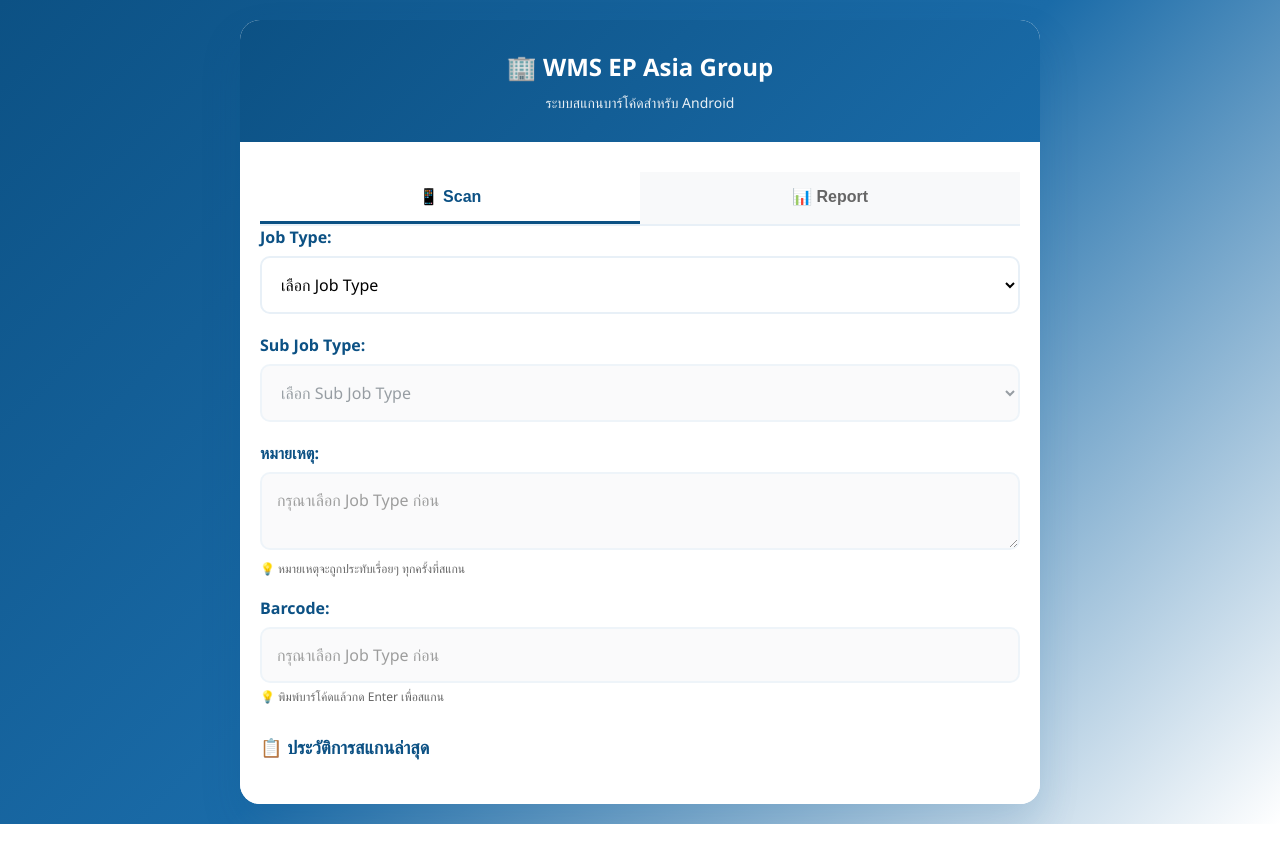
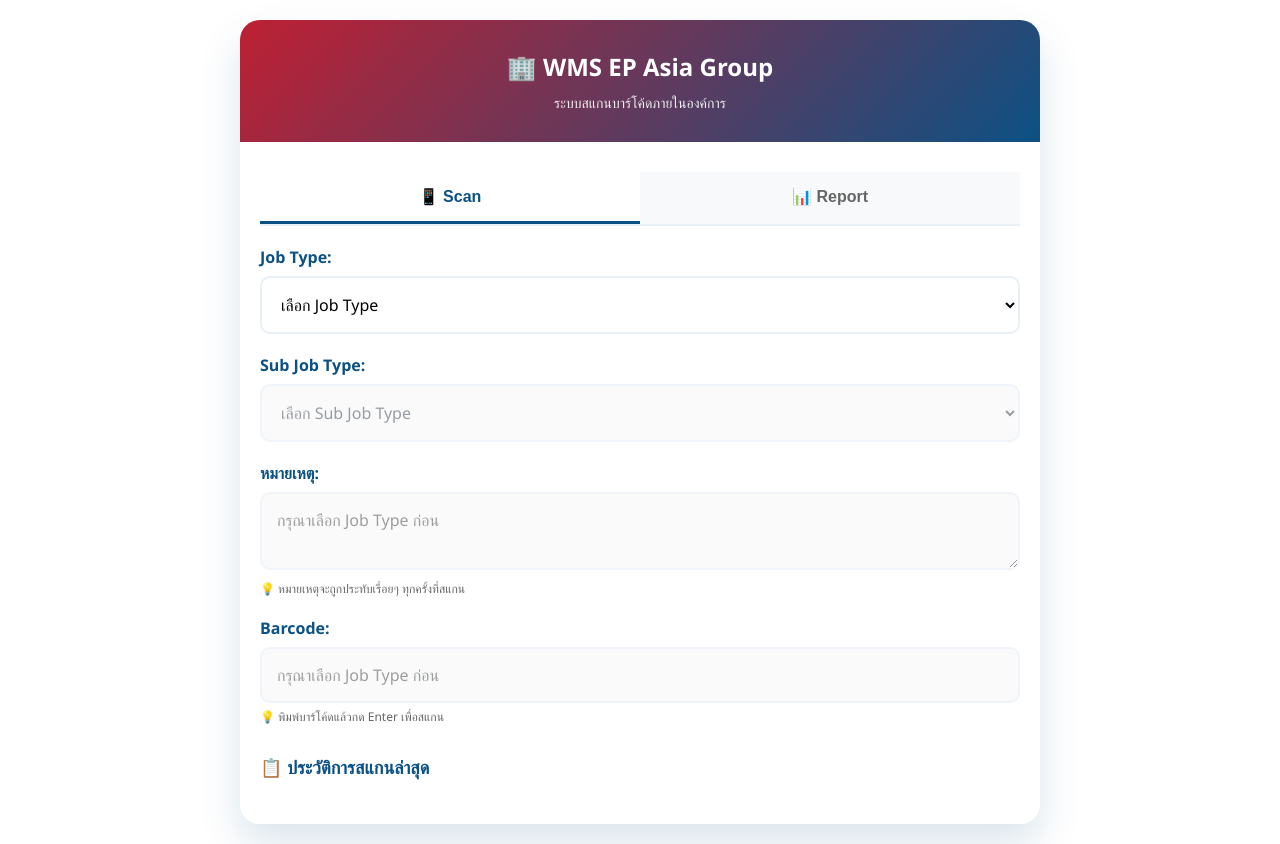
Before and after one commit to sthongma/WMS_BarcodeScanner, a Flask app: page / in a window 1280 px wide. Run offline with Flask 3, Linux system fonts and the light colour scheme.

Commit message:
ปรับปรุงสไตล์ใน index.html โดยเปลี่ยนสีพื้นหลังและสีของหัวข้อ รวมถึงปรับข้อความในหัวข้อให้ชัดเจนยิ่งขึ้น และเพิ่มช่องว่างในฟอร์มเพื่อปรับปรุงการแสดงผล

```diff
--- a/templates/index.html
+++ b/templates/index.html
@@ -13,7 +13,7 @@
 
         body {
             font-family: 'Segoe UI', Tahoma, Geneva, Verdana, sans-serif;
-            background: linear-gradient(135deg, #0c5184 0%, #1a6ba8 50%, #ffffff 100%);
+            background: #ffffff;
             min-height: 100vh;
             padding: 20px;
         }
@@ -28,7 +28,7 @@
         }
 
         .header {
-            background: linear-gradient(135deg, #0c5184 0%, #1a6ba8 100%);
+            background: linear-gradient(135deg, #be2033 0%, #0c5184 100%);
             color: white;
             padding: 30px 20px;
             text-align: center;
@@ -299,8 +299,8 @@
         }
 
         .history-item.new {
-            border-left-color: #be2033;
-            background: #f8d7da;
+            border-left-color: #0c5184;
+            background: #1a6ba8;
         }
 
         .history-barcode {
@@ -334,7 +334,7 @@
 
         .history-user {
             font-size: 12px;
-            color: #be2033;
+            color: #0c5184;
             margin-top: 5px;
             font-weight: 500;
         }
@@ -401,7 +401,7 @@
     <div class="container">
         <div class="header">
             <h1>🏢 WMS EP Asia Group</h1>
-            <p>ระบบสแกนบาร์โค้ดสำหรับ Android</p>
+            <p>ระบบสแกนบาร์โค้ดภายในองค์การ</p>
         </div>
 
         <div class="content">
@@ -414,6 +414,7 @@
             <!-- Scanner Tab -->
             <div id="scannerTab" class="tab-content active">
                 <div id="scannerSection" class="scanner-section">
+                    <div style="margin-bottom: 20px;"></div>
 
 
                 <div class="form-group">
@@ -459,6 +460,8 @@
             <!-- Report Tab -->
             <div id="reportTab" class="tab-content">
                 <div class="form-group">
+                    <div style="margin-bottom: 20px;"></div>
+
                     <label for="reportDate">เลือกวันที่:</label>
                     <input type="date" id="reportDate" required>
                 </div>
@@ -796,7 +799,7 @@
 
                 if (data.success) {
                     subJobTypeSelect.disabled = false;
-                    subJobTypeSelect.innerHTML = '<option value="">เลือกงานรอง (ไม่บังคับ)</option>';
+                    subJobTypeSelect.innerHTML = '<option value="">ทั้งหมด</option>';
 
                     data.data.forEach(subJobType => {
                         const option = document.createElement('option');
```
